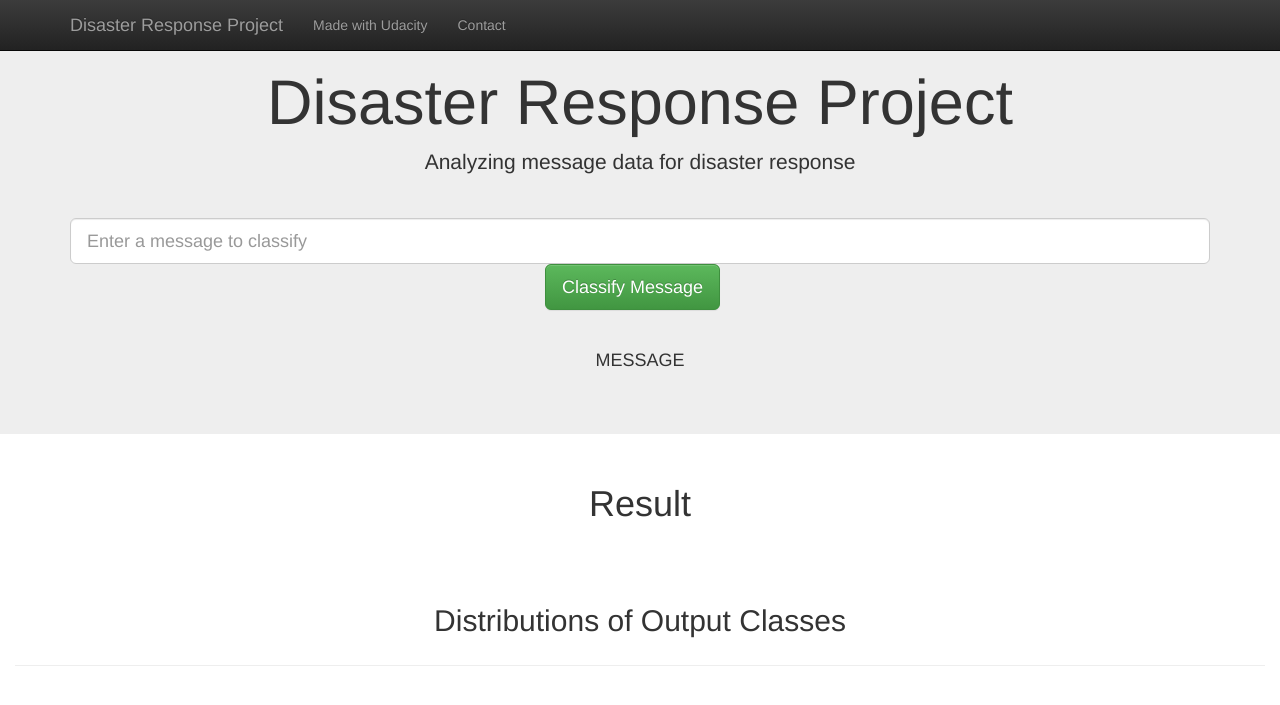
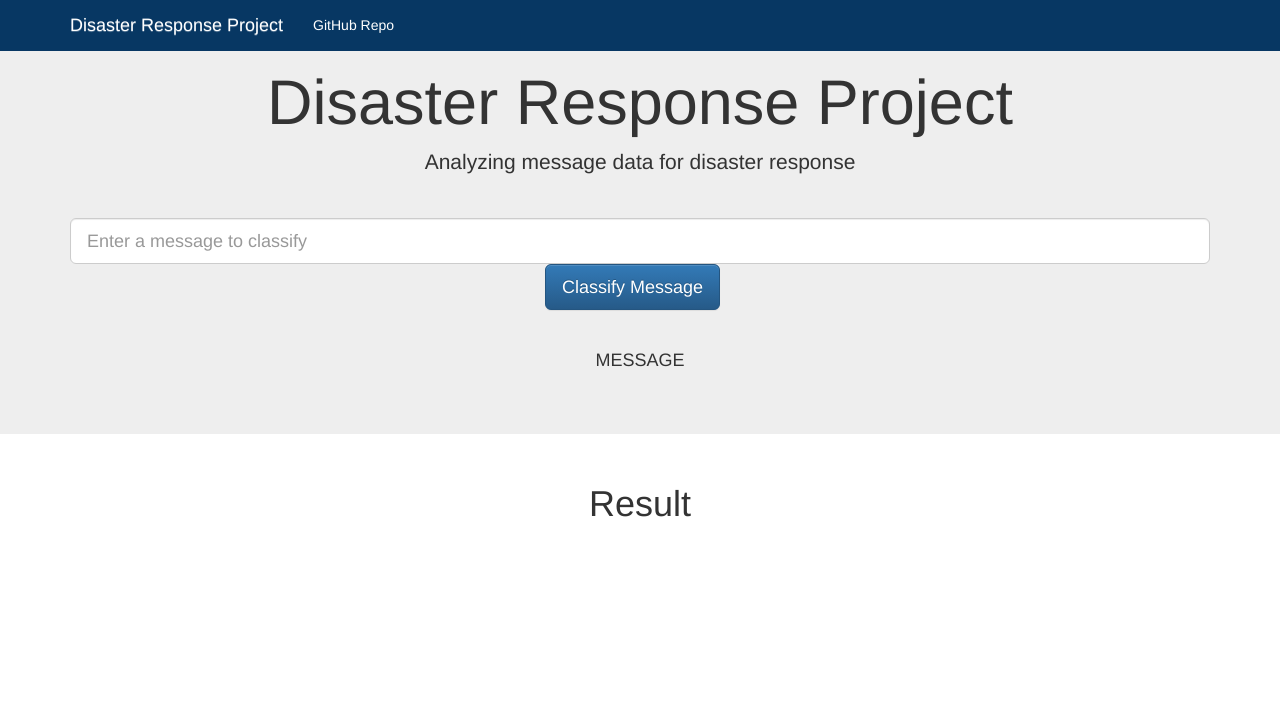
Before and after one commit to DanielDaCosta/disaster-webapp, a Flask app: template app/templates/go.html in a window 1280 px wide. Shown: the top 705 px of the page. Run offline with Flask 2, Linux system fonts and the light colour scheme; the template is opened without the code that fills it, so the values that code supplies are empty; parts of the project's set-up code (start-up, migrations or seed data) failed here and were passed over; some libraries are stand-ins or nearby versions.

Commit message:
Front changes

```diff
--- a/app/templates/go.html
+++ b/app/templates/go.html
@@ -8,17 +8,16 @@
 {% endblock %}
 
 {% block content %}
+    <div class="container">
         <h1 class="text-center">Result</h1>
             <ul class="list-group">
                 {% for category, classification in classification_result.items() %}
                     {% if classification == 1 %}
-                    <li class="list-group-item list-group-item-success text-center">{{category.replace('_', ' ').title()}}</li>
+                        <li class="list-group-item active text-center">{{category.replace('_', ' ').title()}}</li>
                     {% else %}
                         <li class="list-group-item list-group-item-dark text-center">{{category.replace('_', ' ').title()}}</li>
                     {% endif %}
                 {% endfor %}
-
+            </ul>
     </div>
-    </div>
-
 {% endblock %}
--- a/app/templates/master.html
+++ b/app/templates/master.html
@@ -9,23 +9,35 @@
 
     <link rel="stylesheet" href="https://maxcdn.bootstrapcdn.com/bootstrap/3.3.7/css/bootstrap.min.css" integrity="sha384-BVYiiSIFeK1dGmJRAkycuHAHRg32OmUcww7on3RYdg4Va+PmSTsz/K68vbdEjh4u" crossorigin="anonymous">
     <link rel="stylesheet" href="https://maxcdn.bootstrapcdn.com/bootstrap/3.3.7/css/bootstrap-theme.min.css" integrity="sha384-rHyoN1iRsVXV4nD0JutlnGaslCJuC7uwjduW9SVrLvRYooPp2bWYgmgJQIXwl/Sp" crossorigin="anonymous">
-    <!-- <link rel="stylesheet" href="https://maxcdn.bootstrapcdn.com/bootstrap/4.0.0/css/bootstrap.min.css" integrity="sha384-Gn5384xqQ1aoWXA+058RXPxPg6fy4IWvTNh0E263XmFcJlSAwiGgFAW/dAiS6JXm" crossorigin="anonymous"> -->
+
     <script src="https://ajax.googleapis.com/ajax/libs/jquery/3.3.1/jquery.min.js"></script>
     <script src="https://cdn.plot.ly/plotly-latest.min.js"></script>
+    <style>
+         /* Modify the background color */
+        .navbar-custom {
+            background-color: #073763ff;
+        }
+        /* Modify brand and text color */
+
+        .navbar-custom .navbar-brand,
+        .navbar-custom .navbar-text {
+            color:white;
+        }
+    </style>
 </head>
 
 <body>
 
-<nav class="navbar navbar-inverse navbar-fixed-top">
+<nav class="navbar navbar-custom navbar-fixed-top">
     <div class="container">
         <div class="navbar-header">
             <a class="navbar-brand" href="/">Disaster Response Project</a>
         </div>
         <div id="navbar" class="collapse navbar-collapse">
-            <ul class="nav navbar-nav">
-                <li><a href="https://www.udacity.com/">Made with Udacity</a></li>
-                <li><a href="https://github.com/">Contact</a></li>
-            </ul>
+            <a class="navbar-text" style="text-decoration:none" href="https://github.com/DanielDaCosta/disater-webapp">GitHub Repo</a>
+            <!-- <ul class="nav navbar-nav"> -->
+                <!-- <li><a href="https://github.com/DanielDaCosta/disater-webapp">GitHub Repo</a></li> -->
+            <!-- </ul> -->
         </div>
     </div>
 </nav>
@@ -42,7 +54,7 @@
                 <form action="/classify" method="get">
                     <input type="text" class="form-control form-control-lg" name="query" placeholder="Enter a message to classify">
                     <div class="col-lg-offset-5">
-                        <button type="submit" class="btn btn-lg btn-success">Classify Message</button>
+                        <button type="submit" class="btn btn-lg btn-primary">Classify Message</button>
                     </div>
                 </form>
             </div>
@@ -53,25 +65,12 @@
     </div>
 </div>
 
+{% block content %}
     <div class="container-fluid">
-    {% block content %}
         <div class="page-header">
             <h1 class="text-center">Overview of Training Dataset</h1>
         </div>
-    {% endblock %}
-    <!-- <div class="container-fluid"> -->
-        <!-- {% for id in ids %} -->
-        <!-- <div class="row mt-2">
-            <div id="{{ids[0]}}"></div>
-        </div> -->
-        <!-- {% endfor %} -->
-        <!-- <div class="row"> -->
-            <!-- <div id="{{ids[1]}}" class="col-6"></div> -->
-            <!-- <div id="{{ids[2]}}" class="col-6"></div> -->
-            <!-- <div id="{{ids[3]}}" class="col-4"></div> -->
-        <!-- </div> -->
-    <!-- </div> -->
-    <div class="container-fluid"> <!-- If Needed Left and Right Padding in 'md' and 'lg' screen means use container class -->
+        <div class="container-fluid"> <!--If Needed Left and Right Padding in 'md' and 'lg' screen means use container class -->
             <div class="row justify-content-md-center">
                 <div class="col-xs-3 col-sm-3 col-md-3 col-lg-3">&nbsp;</div>
                 <div class="col-xs-6 col-sm-6 col-md-6 col-lg-6">
@@ -101,6 +100,7 @@
             {% endfor %}
         </div>
     </div>
+{% endblock %}
 
 <script type="text/javascript">
     const graphs = {{ graphJSON | safe }};
```
Also changed, not shown: app/run.py (line endings or trailing spaces). Lines whose indentation alone changed are shown as unchanged.
